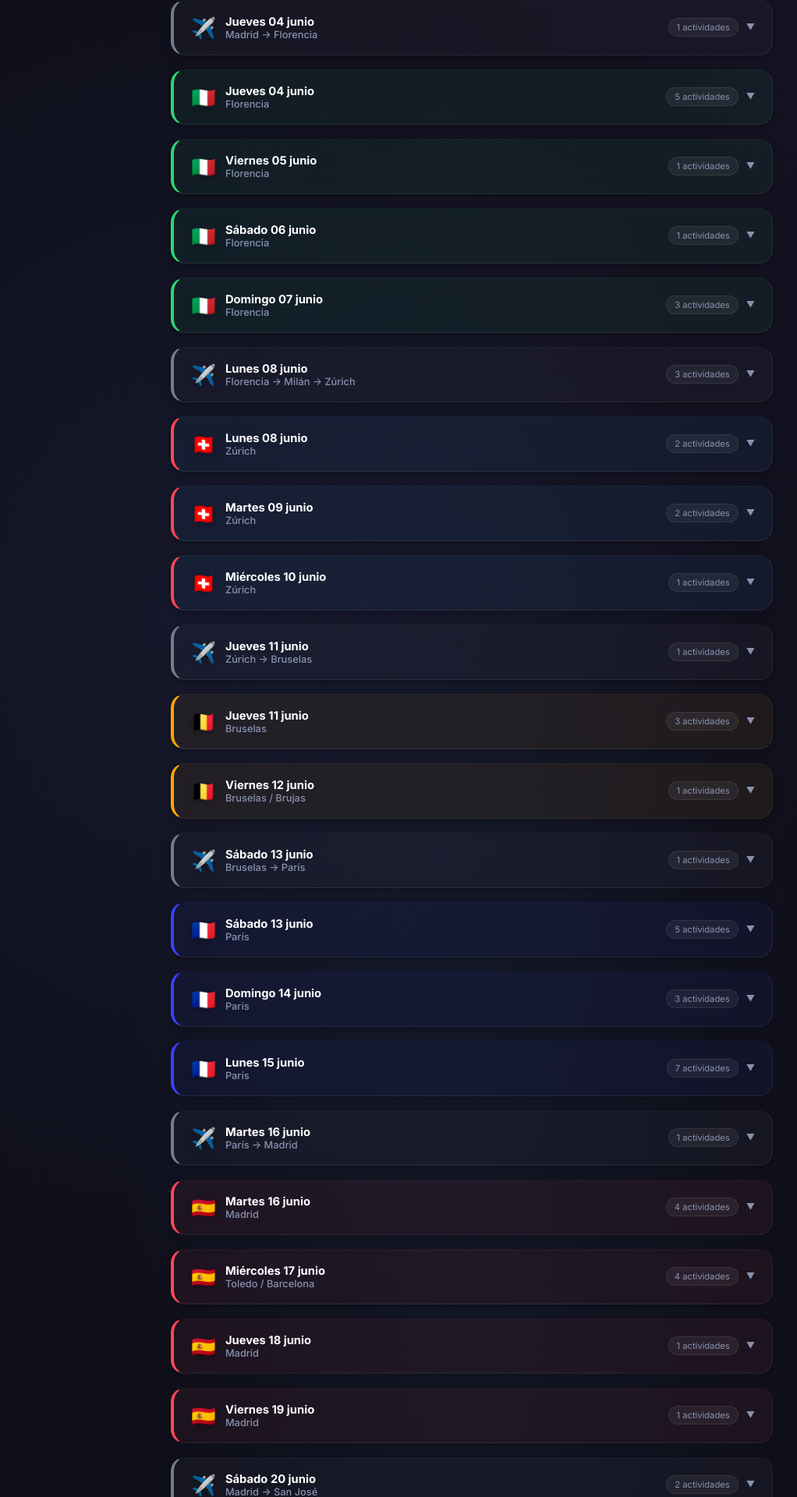
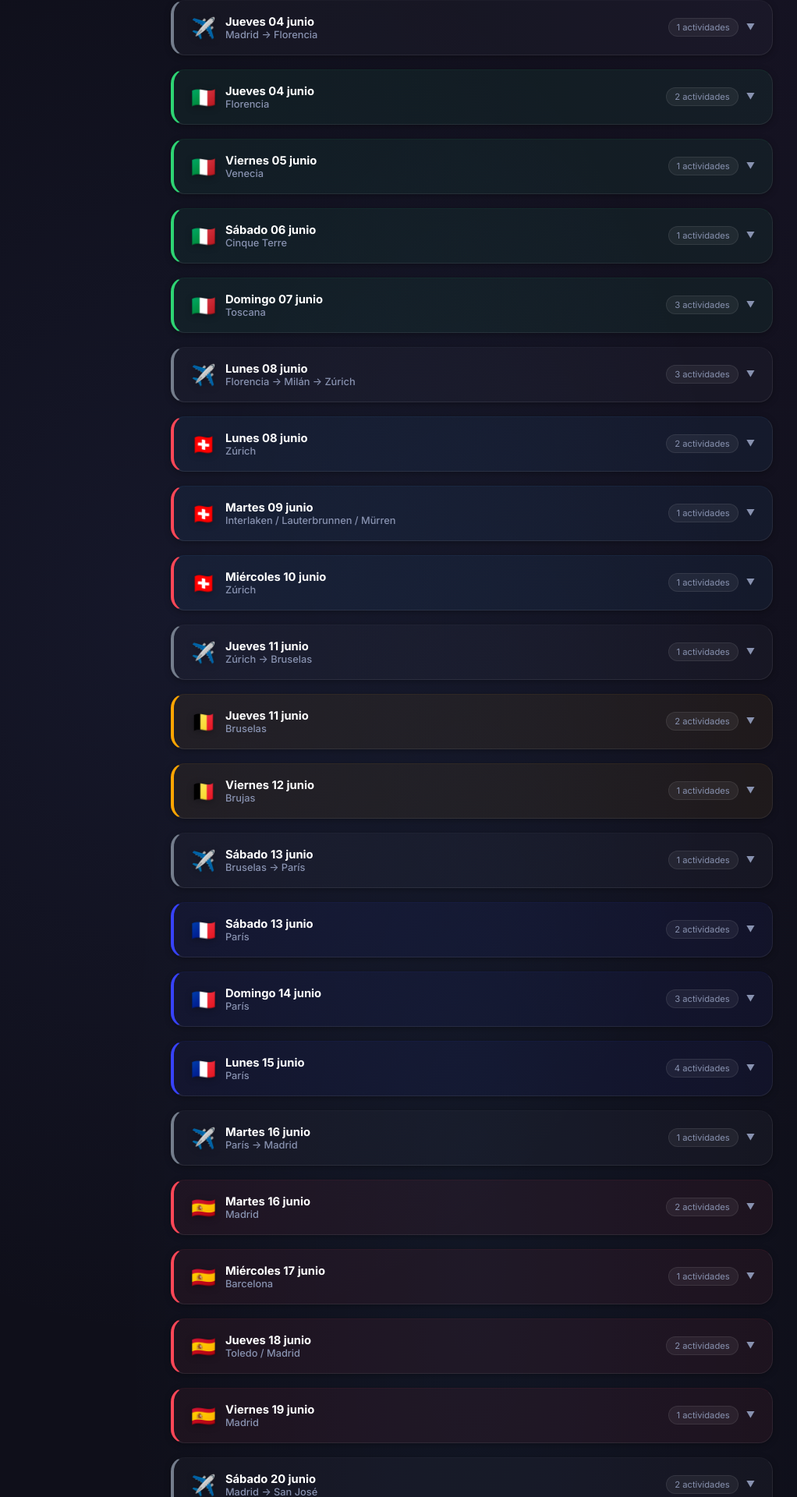
Before and after one commit to SSDesth/itinerarioViaje2026, a React (Vite) app in the folder europe-trip/: page / in a window 1280 px wide. Shown: the part 529-2449 px from the top of the page at 78% size, without its empty margins (35-1057 px from the left). Built offline with nearby package versions, Linux system fonts and the light colour scheme; the HTML template or start-up script is replaced by a standard one.

Commit message:
fix: full sync with word.md/excel.md - correct participants, dates, options, and activities

```diff
--- a/europe-trip/src/data/days.ts
+++ b/europe-trip/src/data/days.ts
@@ -30,8 +30,12 @@ function act(
   };
 }
 
-// Optional activities for each city
+// Optional activities for each city (from word.md [opción])
 const FLORENCE_OPTIONS: Activity[] = [
+  act('Galería de la Academia', 'Cultural', 'Flexible', ['Sharon', 'Carlos', 'Hayley', 'Giselle', 'Jimena'], 'Florencia', '', true),
+  act('Jardines de Boboli y Palazzo Pitti', 'Cultural', 'Flexible', ALL, 'Florencia', '', true),
+  act('Museo Leonardo Da Vinci', 'Cultural', 'Flexible', ['Ivania', 'Jonathan', 'Jurgen', 'Carlos'], 'Florencia', '', true),
+  act('Museo casa de Nicolás Maquiavelo', 'Cultural', 'Flexible', ALL, 'Florencia', 'Próximo al Palazzo Pitti', true),
   act('Catedral Santa María del Fiore', 'Cultural', 'Flexible', ALL, 'Florencia', '', true),
   act('Ponte Vecchio', 'Cultural', 'Flexible', ALL, 'Florencia', '', true),
   act('Piazza del Duomo', 'Cultural', 'Flexible', ALL, 'Florencia', '', true),
@@ -43,10 +47,10 @@ const FLORENCE_OPTIONS: Activity[] = [
   act('Signum- souvenirs', 'Compras', 'Flexible', ALL, 'Florencia', '', true),
   act('Museo di Casa Martinelli', 'Cultural', 'Flexible', ALL, 'Florencia', '', true),
   act('Fotoautomatica', 'Diversión', 'Flexible', ALL, 'Florencia', '', true),
-  act('Museo casa de Nicolás Maquiavelo', 'Cultural', 'Flexible', ALL, 'Florencia', 'Próximo al Palazzo Pitti', true),
 ];
 
 const ZURICH_OPTIONS: Activity[] = [
+  act('Museo Lindt Hogar del Chocolate', 'Cultural', 'Flexible', ALL, 'Zúrich', '', true),
   act('Altstadt', 'Cultural', 'Flexible', ALL, 'Zúrich', 'Casco antiguo', true),
   act('Mirador Lindenhof', 'Cultural', 'Flexible', ALL, 'Zúrich', '', true),
   act('Crucero por el lago', 'Relax', 'Flexible', ALL, 'Zúrich', '', true),
@@ -60,6 +64,8 @@ const ZURICH_OPTIONS: Activity[] = [
 ];
 
 const BRUSSELS_OPTIONS: Activity[] = [
+  act('Noria de Bruselas', 'Cultural', 'Flexible', ALL, 'Bruselas', '', true),
+  act('Atomium', 'Cultural', 'Flexible', ALL, 'Bruselas', 'Solo ver por fuera', true),
   act('Mini Europa', 'Cultural', 'Flexible', ALL, 'Bruselas', '', true),
   act('Museo de los Globos', 'Cultural', 'Flexible', ALL, 'Bruselas', '', true),
   act('Gran Plaza', 'Cultural', 'Flexible', ALL, 'Bruselas', '', true),
@@ -80,15 +86,31 @@ const BRUGES_OPTIONS: Activity[] = [
 ];
 
 const PARIS_OPTIONS: Activity[] = [
+  act('Musee des Arts et Métiers', 'Cultural', 'Flexible', ['Ivania', 'Jonathan', 'Jurgen', 'Carlos'], 'París', '', true),
+  act('Palacio de Versalles', 'Cultural', 'Flexible', ALL, 'París', '', true),
+  act('Museum d\'histoire naturelle', 'Cultural', 'Flexible', ['Ivania', 'Jonathan', 'Jurgen', 'Carlos'], 'París', '', true),
   act('Jardines de Luxemburgo', 'Cultural', 'Flexible', ALL, 'París', '', true),
   act('Montmatre', 'Cultural', 'Flexible', ALL, 'París', '', true),
   act('Petit Palais', 'Cultural', 'Flexible', ALL, 'París', '', true),
   act('La Rue de la Universite', 'Fotos', 'Flexible', ALL, 'París', 'Fotos', true),
   act('La Rue de Buenos Aires', 'Fotos', 'Flexible', ALL, 'París', 'Fotos', true),
   act('Champ de Mars', 'Fotos', 'Flexible', ALL, 'París', 'Fotos', true),
+  act('Merci Store- souvenirs', 'Compras', 'Flexible', ALL, 'París', '', true),
+  act('Au Singe Qui Lit- souvenirs', 'Compras', 'Flexible', ALL, 'París', '', true),
 ];
 
-const SPAIN2_OPTIONS: Activity[] = [
+const MADRID2_OPTIONS: Activity[] = [
+  act('Museo del Prado', 'Cultural', 'Flexible', ['Sharon', 'Carlos'], 'Madrid', '', true),
+  act('Estadio del Real Madrid', 'Cultural', 'Flexible', ['Jonathan', 'Jurgen'], 'Madrid', '', true),
+  act('Plaza Mayor', 'Cultural', 'Flexible', ALL, 'Madrid', '', true),
+];
+
+const BARCELONA_OPTIONS: Activity[] = [
+  act('Estadio del Barca', 'Cultural', 'Flexible', ['Jonathan', 'Jurgen'], 'Barcelona', 'De 2 a 4 personas', true),
+  act('Sagrada Familia', 'Cultural', 'Flexible', ['Ivania', 'Jonathan', 'Jurgen', 'Sharon', 'Carlos'], 'Barcelona', '', true),
+];
+
+const TOLEDO_OPTIONS: Activity[] = [
   act('Alcázar de Toledo', 'Cultural', 'Flexible', ALL, 'Toledo', '', true),
   act('Catedral de Toledo', 'Cultural', 'Flexible', ALL, 'Toledo', '', true),
 ];
@@ -115,7 +137,7 @@ const TRAVEL_OPTIONS_PARIS_SPAIN: Activity[] = [
 ];
 
 export const ITINERARY: DayData[] = [
-  // June 2 - Costa Rica / Departure
+  // ===== 02 JUNIO - SALIDA =====
   {
     date: '02 junio',
     dayOfWeek: 'Martes',
@@ -128,7 +150,7 @@ export const ITINERARY: DayData[] = [
     hotel: null,
     optionalActivities: [],
   },
-  // June 3 - Madrid arrival
+  // ===== 03 JUNIO - ESPAÑA (Madrid) =====
   {
     date: '03 junio',
     dayOfWeek: 'Miércoles',
@@ -136,15 +158,15 @@ export const ITINERARY: DayData[] = [
     city: 'Madrid',
     activities: [
       act('✈️ Llegada 9:45 am', 'Logística', '☀️ Mañana', ALL, 'Madrid', 'Aeropuerto Madrid-Barajas'),
-      act('🏨 Check-in + maletas', 'Logística', '🌆 Tarde', ALL, 'Madrid'),
+      act('🏨 Check-in + maletas', 'Logística', '☀️ Mañana', ALL, 'Madrid'),
+      act('Recorrer Madrid', 'Imperdible', '☀️ Día', ALL, 'Madrid', 'Día completo explorando'),
       act('Tinto de verano en Gran Vía', 'Relax', '🌆 Tarde', ALL, 'Madrid'),
-      act('Paseo Gran Vía', 'Relax', '🌙 Noche', ALL, 'Madrid'),
       act('Dormir temprano', 'Tip', '🌙 Noche', ALL, 'Madrid', 'Reset biológico'),
     ],
     hotel: HOTELS[0],
     optionalActivities: [],
   },
-  // June 4 - Madrid → Florence
+  // ===== 04 JUNIO - VIAJE Madrid → Florencia =====
   {
     date: '04 junio',
     dayOfWeek: 'Jueves',
@@ -156,6 +178,7 @@ export const ITINERARY: DayData[] = [
     hotel: null,
     optionalActivities: TRAVEL_OPTIONS_MADRID_FLORENCE,
   },
+  // ===== 04 JUNIO - ITALIA (Florencia llegada) =====
   {
     date: '04 junio',
     dayOfWeek: 'Jueves',
@@ -163,53 +186,50 @@ export const ITINERARY: DayData[] = [
     city: 'Florencia',
     activities: [
       act('🏨 Check-in', 'Logística', '🌆 Tarde', ALL, 'Florencia'),
-      act('Galería de la Academia', 'Cultural', '🌆 Tarde', ['Sharon', 'Carlos', 'Hayley', 'Giselle', 'Jimena'], 'Florencia'),
-      act('Museo Leonardo Da Vinci', 'Cultural', '🌆 Tarde', ['Ivania', 'Jonathan', 'Jurgen', 'Carlos'], 'Florencia'),
-      act('Jardines de Boboli y Palazzo Pitti', 'Cultural', '🌆 Tarde', ALL, 'Florencia'),
-      act('Paseos + museos', 'Relax', '🌙 Noche', ALL, 'Florencia'),
+      act('Recorrer Florencia', 'Imperdible', '🌆 Tarde', ALL, 'Florencia', 'Paseo inicial por la ciudad'),
     ],
     hotel: HOTELS[1],
     optionalActivities: FLORENCE_OPTIONS,
   },
-  // June 5 - Florence day 1
+  // ===== 05 JUNIO - ITALIA (Venecia) =====
   {
     date: '05 junio',
     dayOfWeek: 'Viernes',
     country: 'Italia',
-    city: 'Florencia',
+    city: 'Venecia',
     activities: [
-      act('Tour de Cinque Terre', 'Imperdible', '☀️ Día', ALL, 'Florencia', 'Día completo'),
+      act('Tour a Venecia', 'Imperdible', '☀️ Día', ALL, 'Venecia', 'Día completo'),
     ],
     hotel: HOTELS[1],
     optionalActivities: FLORENCE_OPTIONS,
   },
-  // June 6 - Florence day 2
+  // ===== 06 JUNIO - ITALIA (Cinque Terre) =====
   {
     date: '06 junio',
     dayOfWeek: 'Sábado',
     country: 'Italia',
-    city: 'Florencia',
+    city: 'Cinque Terre',
     activities: [
-      act('Venecia', 'Imperdible', '☀️ Día', ALL, 'Venecia', 'Día completo'),
+      act('Tour a Cinque Terre', 'Imperdible', '☀️ Día', ALL, 'Florencia', 'Día completo'),
     ],
     hotel: HOTELS[1],
     optionalActivities: FLORENCE_OPTIONS,
   },
-  // June 7 - Florence day 3 (Birthday!)
+  // ===== 07 JUNIO - ITALIA (Toscana + Cumpleaños) =====
   {
     date: '07 junio',
     dayOfWeek: 'Domingo',
     country: 'Italia',
-    city: 'Florencia',
+    city: 'Toscana',
     activities: [
       act('🎂 Cumpleaños mamá', 'Imperdible', '☀️ Día', ALL, 'Florencia', '¡Celebración!'),
-      act('Tour por la Toscana', 'Imperdible', '☀️ Día', ALL, 'Florencia', 'San Gimignano, Monteriggioni'),
+      act('Tour privado por Toscana', 'Imperdible', '☀️ Día', ALL, 'Florencia', 'San Gimignano, Monteriggioni'),
       act('Cena bistecca', 'Imperdible', '🌙 Noche', ALL, 'Florencia', 'Cena especial'),
     ],
     hotel: HOTELS[1],
     optionalActivities: FLORENCE_OPTIONS,
   },
-  // June 8 - Florence → Zurich (TRAIN via Milan)
+  // ===== 08 JUNIO - VIAJE Florencia → Zúrich =====
   {
     date: '08 junio',
     dayOfWeek: 'Lunes',
@@ -223,44 +243,44 @@ export const ITINERARY: DayData[] = [
     hotel: null,
     optionalActivities: TRAVEL_OPTIONS_FLORENCE_ZURICH,
   },
+  // ===== 08 JUNIO - SUIZA (Zúrich llegada) =====
   {
     date: '08 junio',
     dayOfWeek: 'Lunes',
     country: 'Suiza',
     city: 'Zúrich',
     activities: [
-      act('Museo Lindt Hogar del Chocolate', 'Imperdible', '🌆 Tarde', ALL, 'Zúrich'),
       act('🏨 Llegada hotel', 'Logística', '🌙 Noche', ALL, 'Zúrich'),
+      act('Recorrer Zúrich', 'Imperdible', '🌙 Noche', ALL, 'Zúrich', 'Paseo inicial'),
     ],
     hotel: HOTELS[2],
     optionalActivities: ZURICH_OPTIONS,
   },
-  // June 9 - Zurich day 1
+  // ===== 09 JUNIO - SUIZA (Interlaken) =====
   {
     date: '09 junio',
     dayOfWeek: 'Martes',
     country: 'Suiza',
-    city: 'Zúrich',
+    city: 'Interlaken / Lauterbrunnen / Mürren',
     activities: [
-      act('Explorar ciudad', 'Relax', '☀️ Día', ALL, 'Zúrich'),
-      act('Interlaken - Lauterbrunnen - Mürren', 'Imperdible', '☀️ Día', ALL, 'Zúrich', 'Excursión montañas'),
+      act('Interlaken - Lauterbrunnen - Mürren', 'Imperdible', '☀️ Día', ALL, 'Zúrich', 'Excursión montañas - día completo'),
     ],
     hotel: HOTELS[2],
     optionalActivities: ZURICH_OPTIONS,
   },
-  // June 10 - Zurich day 2
+  // ===== 10 JUNIO - SUIZA (Swiss Travel Pass) =====
   {
     date: '10 junio',
     dayOfWeek: 'Miércoles',
     country: 'Suiza',
     city: 'Zúrich',
     activities: [
-      act('Lago / alrededores', 'Relax', '☀️ Día', ALL, 'Zúrich', 'Día opcional'),
+      act('Tour por definir - Swiss Travel Pass', 'Por definir', '☀️ Día', ALL, 'Zúrich', 'Día flexible con Swiss Travel Pass'),
     ],
     hotel: HOTELS[2],
     optionalActivities: ZURICH_OPTIONS,
   },
-  // June 11 - Zurich → Brussels (flight)
+  // ===== 11 JUNIO - VIAJE Zúrich → Bruselas =====
   {
     date: '11 junio',
     dayOfWeek: 'Jueves',
@@ -272,6 +292,7 @@ export const ITINERARY: DayData[] = [
     hotel: null,
     optionalActivities: TRAVEL_OPTIONS_ZURICH_BRUSSELS,
   },
+  // ===== 11 JUNIO - BÉLGICA (Bruselas llegada) =====
   {
     date: '11 junio',
     dayOfWeek: 'Jueves',
@@ -279,25 +300,24 @@ export const ITINERARY: DayData[] = [
     city: 'Bruselas',
     activities: [
       act('🏨 Check-in', 'Logística', '🌆 Tarde', ALL, 'Bruselas'),
-      act('Noria de Bruselas', 'Imperdible', '🌆 Tarde', ALL, 'Bruselas'),
-      act('Atomium', 'Cultural', '🌆 Tarde', ALL, 'Bruselas', 'Solo ver por fuera'),
+      act('Recorrer Bruselas', 'Imperdible', '🌆 Tarde', ALL, 'Bruselas', 'Explorar la ciudad'),
     ],
     hotel: HOTELS[3],
     optionalActivities: BRUSSELS_OPTIONS,
   },
-  // June 12 - Bruges day trip
+  // ===== 12 JUNIO - BÉLGICA (Brujas) =====
   {
     date: '12 junio',
     dayOfWeek: 'Viernes',
     country: 'Bélgica',
-    city: 'Bruselas / Brujas',
+    city: 'Brujas',
     activities: [
-      act('🚆 Excursión Brujas', 'Imperdible', '☀️ Día', ALL, 'Brujas', '🍫 Día completo'),
+      act('Tour a Brujas', 'Imperdible', '☀️ Día', ALL, 'Brujas', '🍫 Día completo'),
     ],
     hotel: HOTELS[3],
     optionalActivities: BRUGES_OPTIONS,
   },
-  // June 13 - Brussels → Paris (TRAIN)
+  // ===== 13 JUNIO - VIAJE Bruselas → París =====
   {
     date: '13 junio',
     dayOfWeek: 'Sábado',
@@ -309,6 +329,7 @@ export const ITINERARY: DayData[] = [
     hotel: null,
     optionalActivities: TRAVEL_OPTIONS_BRUSSELS_PARIS,
   },
+  // ===== 13 JUNIO - FRANCIA (París llegada) =====
   {
     date: '13 junio',
     dayOfWeek: 'Sábado',
@@ -316,47 +337,41 @@ export const ITINERARY: DayData[] = [
     city: 'París',
     activities: [
       act('🏨 Check-in', 'Logística', '🌆 Tarde', ALL, 'París'),
-      act('Notre Dame', 'Imperdible', '🌆 Tarde', ALL, 'París', 'Todos juntos'),
-      act('Sainte Chapelle', 'Imperdible', '🌆 Tarde', ALL, 'París', 'Está al lado de Notre Dame'),
-      act('Torre Eiffel al atardecer', 'Imperdible', '🌆 Tarde-Noche', ALL, 'París', 'Atardecer ~21:30 en junio'),
-      act('Tour por el Río Sena', 'Relax', '🌙 Noche', ALL, 'París', 'Oscurece tarde, aprovechar'),
+      act('Recorrer París', 'Imperdible', '🌆 Tarde', ALL, 'París', 'Explorar la ciudad, oscurece ~21:30'),
     ],
     hotel: HOTELS[4],
     optionalActivities: PARIS_OPTIONS,
   },
-  // June 14 - Paris day 1 (Sunday) - Disney group 1
+  // ===== 14 JUNIO - FRANCIA (Disney + Catacumbas + Louvre) =====
   {
     date: '14 junio',
     dayOfWeek: 'Domingo',
     country: 'Francia',
     city: 'París',
     activities: [
-      act('Disney', 'Imperdible', '☀️ Día completo', ['Ivania', 'Jonathan', 'Jurgen', 'Carlos'], 'París', 'Día completo en Disney'),
-      act('Palacio de Versalles', 'Imperdible', '☀️ Día', ['Sharon', 'Hayley', 'Jimena', 'Giselle'], 'París'),
-      act('Crucero por el Río Sena de noche', 'Imperdible', '🌙 Noche', ALL, 'París', 'Reunión de todos al final del día'),
+      act('Disney', 'Imperdible', '☀️ Día completo', ['Hayley', 'Jimena'], 'París', 'Día completo en Disney'),
+      act('Catacumbas de París', 'Imperdible', '☀️ Mañana', ['Carlos', 'Sharon', 'Ivania', 'Jonathan', 'Jurgen', 'Giselle'], 'París'),
+      act('Louvre', 'Imperdible', '🌙 Noche', ['Carlos', 'Sharon', 'Ivania', 'Jonathan', 'Jurgen', 'Giselle'], 'París', 'Tarde-noche antes de cerrar'),
     ],
     hotel: HOTELS[4],
     optionalActivities: PARIS_OPTIONS,
   },
-  // June 15 - Paris day 2 (Monday) - Disney group 2
+  // ===== 15 JUNIO - FRANCIA (Notre Dame + Sainte Chapelle + Sena + Torre Eiffel) =====
   {
     date: '15 junio',
     dayOfWeek: 'Lunes',
     country: 'Francia',
     city: 'París',
     activities: [
-      act('Disney', 'Imperdible', '☀️ Día completo', ['Jimena', 'Hayley'], 'París', 'Día completo en Disney'),
-      act('Catacumbas', 'Cultural', '☀️ Mañana', ['Ivania', 'Jonathan', 'Jurgen', 'Sharon', 'Carlos'], 'París'),
-      act('Musee des Arts et Métiers', 'Cultural', '🌆 Tarde', ['Ivania', 'Jonathan', 'Jurgen', 'Carlos'], 'París'),
-      act('Museum d\'histoire naturelle', 'Cultural', '🌆 Tarde', ['Ivania', 'Jonathan', 'Jurgen', 'Carlos'], 'París'),
-      act('Louvre', 'Cultural', '🌙 Noche', ['Carlos'], 'París', 'Tarde-noche antes de cerrar'),
-      act('Merci Store- souvenirs', 'Compras', 'Flexible', ALL, 'París'),
-      act('Au Singe Qui Lit- souvenirs', 'Compras', 'Flexible', ALL, 'París'),
+      act('Notre Dame', 'Imperdible', '☀️ Mañana', ALL, 'París'),
+      act('Sainte Chapelle', 'Imperdible', '☀️ Mañana', ALL, 'París'),
+      act('Tour por el Río Sena', 'Imperdible', '🌆 Tarde', ALL, 'París'),
+      act('Torre Eiffel', 'Imperdible', '🌙 Noche 9:00 pm', ALL, 'París', 'Subida a la Torre Eiffel'),
     ],
     hotel: HOTELS[4],
     optionalActivities: PARIS_OPTIONS,
   },
-  // June 16 - Paris → Spain (flight)
+  // ===== 16 JUNIO - VIAJE París → Madrid =====
   {
     date: '16 junio',
     dayOfWeek: 'Martes',
@@ -368,6 +383,7 @@ export const ITINERARY: DayData[] = [
     hotel: null,
     optionalActivities: TRAVEL_OPTIONS_PARIS_SPAIN,
   },
+  // ===== 16 JUNIO - ESPAÑA (Madrid segunda etapa) =====
   {
     date: '16 junio',
     dayOfWeek: 'Martes',
@@ -375,53 +391,49 @@ export const ITINERARY: DayData[] = [
     city: 'Madrid',
     activities: [
       act('🏨 Check-in', 'Logística', '🌆 Tarde', ALL, 'Madrid'),
-      act('Museo del Prado', 'Cultural', '🌆 Tarde', ['Sharon', 'Carlos'], 'Madrid'),
-      act('Estadio del Real Madrid', 'Cultural', '🌆 Tarde', ['Jonathan', 'Jurgen'], 'Madrid'),
-      act('Plaza Mayor', 'Relax', '🌙 Noche', ALL, 'Madrid'),
+      act('Recorrer Madrid', 'Imperdible', '🌆 Tarde', ALL, 'Madrid', 'Segunda visita a Madrid'),
     ],
     hotel: HOTELS[5],
-    optionalActivities: [],
+    optionalActivities: MADRID2_OPTIONS,
   },
-  // June 17 - Spain day 2
+  // ===== 17 JUNIO - ESPAÑA (Barcelona) =====
   {
     date: '17 junio',
     dayOfWeek: 'Miércoles',
     country: 'España',
-    city: 'Toledo / Barcelona',
+    city: 'Barcelona',
     activities: [
-      act('Toledo', 'Imperdible', '☀️ Día', ALL, 'Toledo', 'Excursión de día'),
-      act('Barcelona', 'Imperdible', '☀️ Día', ALL, 'Barcelona', 'Alternativa'),
-      act('Sagrada Familia', 'Imperdible', '☀️ Día', ['Ivania', 'Jonathan', 'Jurgen', 'Sharon', 'Carlos'], 'Barcelona'),
-      act('Estadio del Barca', 'Cultural', '☀️ Día', ['Jonathan', 'Jurgen'], 'Barcelona', 'De 2 a 4 personas'),
+      act('Tour Barcelona', 'Imperdible', '☀️ Día', ALL, 'Barcelona', 'Día completo'),
     ],
     hotel: HOTELS[5],
-    optionalActivities: SPAIN2_OPTIONS,
+    optionalActivities: BARCELONA_OPTIONS,
   },
-  // June 18 - Spain day 3
+  // ===== 18 JUNIO - ESPAÑA (Toledo + Último día) =====
   {
     date: '18 junio',
     dayOfWeek: 'Jueves',
     country: 'España',
-    city: 'Madrid',
+    city: 'Toledo / Madrid',
     activities: [
-      act('Exploración libre', 'Relax', '☀️ Día', ALL, 'Madrid'),
+      act('Tour Toledo', 'Imperdible', '☀️ Día', ALL, 'Toledo', 'Excursión de día'),
+      act('Último día libre / Compras / Despedida', 'Relax', '🌙 Noche', ALL, 'Madrid', 'Paseos y despedida'),
     ],
     hotel: HOTELS[5],
-    optionalActivities: SPAIN2_OPTIONS,
+    optionalActivities: TOLEDO_OPTIONS,
   },
-  // June 19 - Spain day 4
+  // ===== 19 JUNIO - ESPAÑA (Día flexible) =====
   {
     date: '19 junio',
     dayOfWeek: 'Viernes',
     country: 'España',
     city: 'Madrid',
     activities: [
-      act('Último día libre', 'Relax', '☀️ Día', ALL, 'Madrid', 'Compras, paseos, despedida'),
+      act('Día flexible', 'Por definir', '☀️ Día', ALL, 'Madrid', 'Por definir'),
     ],
     hotel: HOTELS[5],
-    optionalActivities: [],
+    optionalActivities: MADRID2_OPTIONS,
   },
-  // June 20 - Return
+  // ===== 20 JUNIO - REGRESO =====
   {
     date: '20 junio',
     dayOfWeek: 'Sábado',
```
